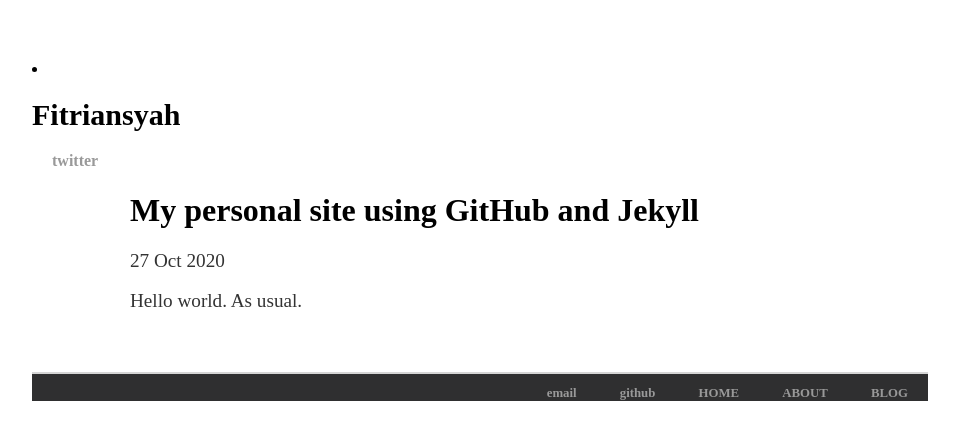
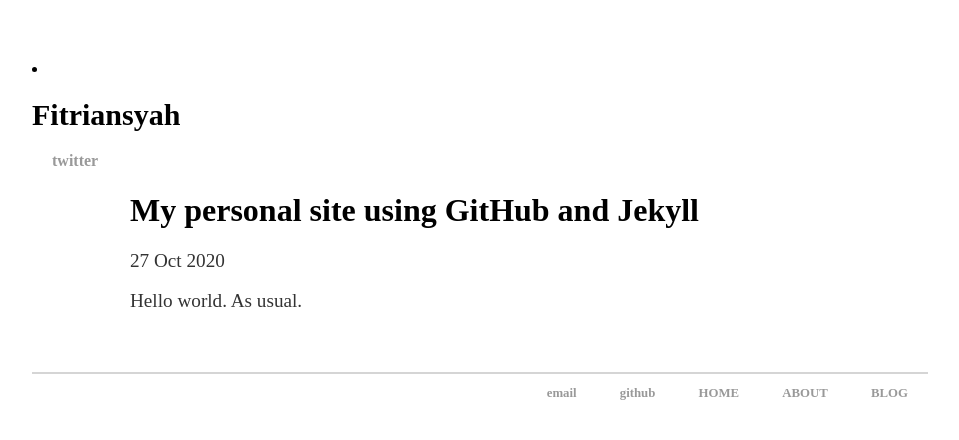
Before and after one commit to rnfitriansyah/rnfitriansyah.github.io, a Jekyll site: the page built from _posts/2020-10-27-rizki-first-site.md, in a window 1280 px wide. Shown: the top 440 px of the page, without its empty margins (160-1119 px from the left). Built offline with Jekyll 4.4.1, drawn with Linux system fonts in a browser that asks for light colours.

Commit message:
Update page.css

```diff
--- a/css/page.css
+++ b/css/page.css
@@ -30,7 +30,6 @@ p {
     color: #333;
 }
 footer {
-    background-color: #2f2f30;
     margin-top: 60px;
     border-top: 2px solid #d5d5d5;
     font-size: .8em;
```
